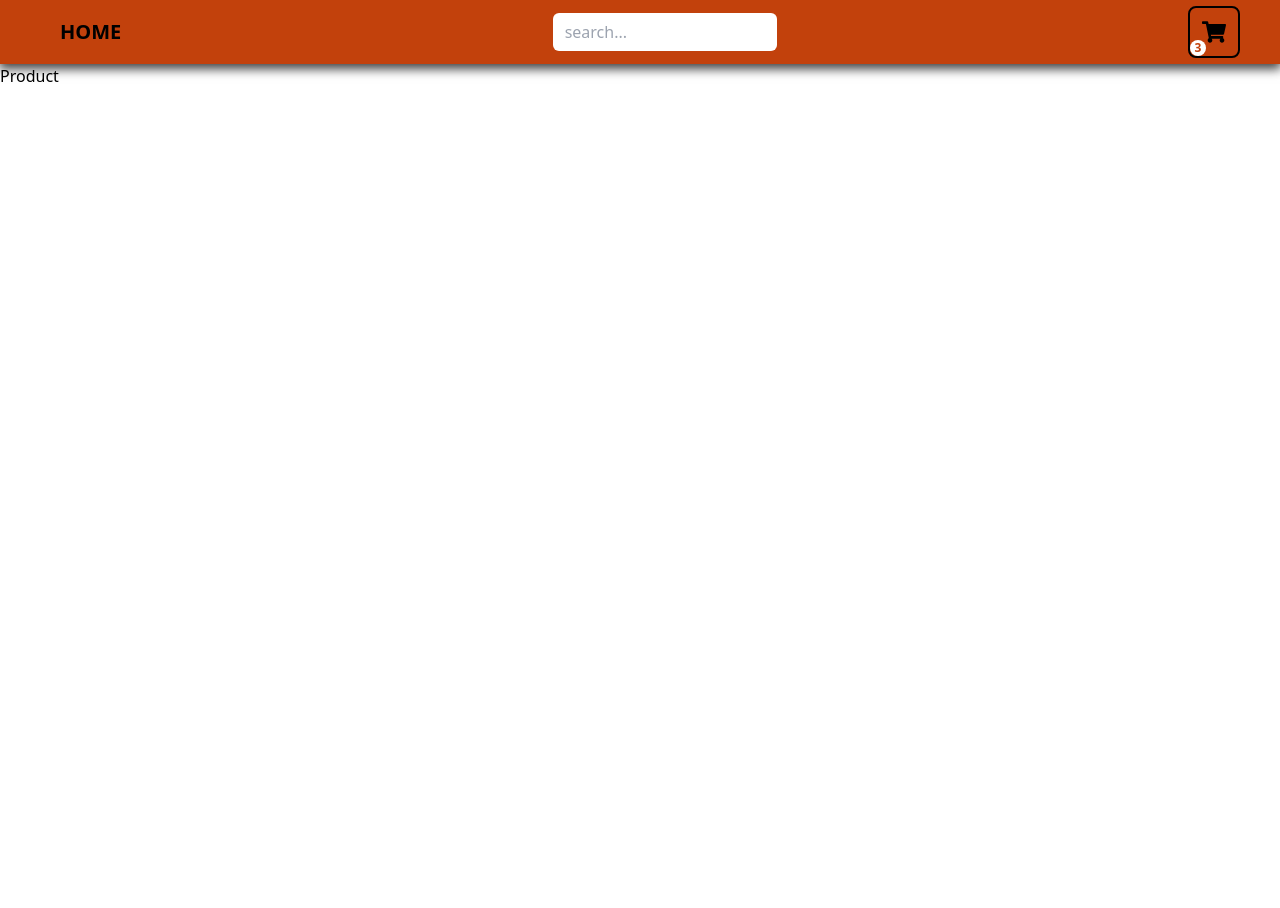
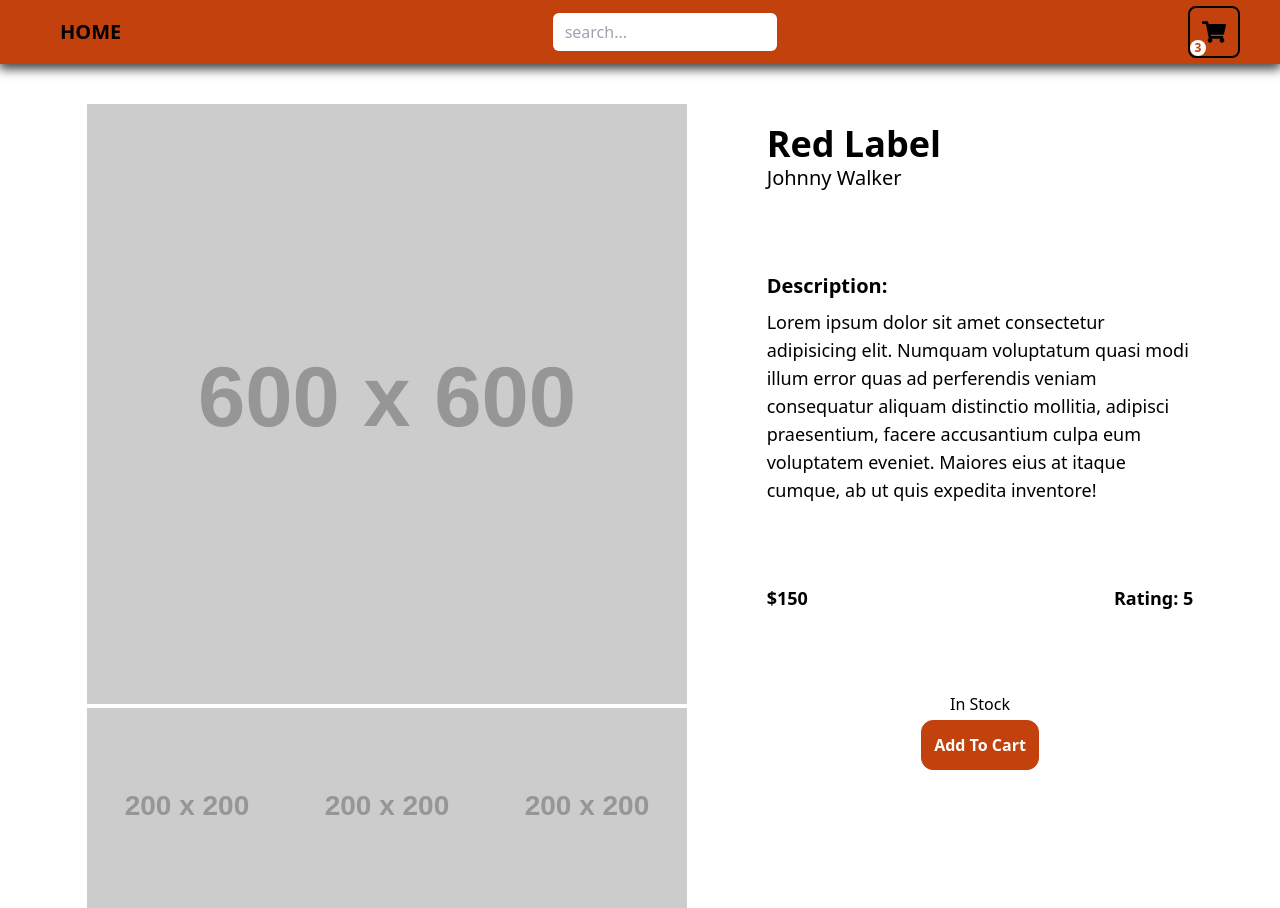
Before and after one commit to minzhoudu/mern-product-cart, a React (Vite) app in the folder frontend/: page /product/1 in a window 1280 px wide. Before the commit the page ends 800 px from the top, so only its background shows below. Built offline with nearby package versions, Linux system fonts and the light colour scheme.

Commit message:
[FE: feature] Pdp

```diff
--- /dev/null
+++ b/frontend/src/components/Image.tsx
@@ -0,0 +1,14 @@
+import { FC } from "react";
+
+interface ImageProps {
+    url: string;
+    alt: string;
+    width: number;
+    height: number;
+}
+
+const Image: FC<ImageProps> = ({ url, alt = "image", width, height }) => {
+    return <img className={`w-[${width}px] h-[${height}px]`} src={url} alt={alt} />;
+};
+
+export default Image;
--- a/frontend/src/components/ProductTile.tsx
+++ b/frontend/src/components/ProductTile.tsx
@@ -5,13 +5,16 @@
 
 const ProductTile: FC<ProductTileProps> = () => {
     return (
-        <NavLink to="/" className="max-w-72">
+        <NavLink to={`/product/${1}`} className="max-w-72">
             <img className="rounded-t-lg h-96" src="https://dummyimage.com/300x400/000/fff" alt="productImg" />
 
-            <div className="flex flex-col gap-6 border-l-2 border-r-2 border-b-2 rounded-b-lg">
-                <h1 className="text-xl">Title</h1>
+            <div className="flex flex-col gap-3 border-l-2 border-r-2 border-b-2 rounded-b-lg">
+                <div className="flex flex-row justify-between px-2 text-xl">
+                    <h2>Title</h2>
+                    <h2>$150</h2>
+                </div>
 
-                <p className="p-2 min-h-28 text-ellipsis line-clamp-4">
+                <p className=" min-h-28 p-2 text-ellipsis line-clamp-4">
                     Lorem ipsum dolor sit amet consectetur adipisicing elit. Iure voluptatem cum ratione voluptatum
                     excepturi officiis alias commodi. Ab, iure tempore?Lorem ipsum dolor sit amet consectetur
                     adipisicing elit. Iure voluptatem cum ratione voluptatum excepturi officiis alias commodi. Ab, iure
--- a/frontend/src/interfaces/product.ts
+++ b/frontend/src/interfaces/product.ts
@@ -3,6 +3,7 @@
     title: string;
     description?: string;
     price: number;
+    inventoryQuantity: number;
     discountPrice?: number;
     rating: number;
     stock: number;
--- /dev/null
+++ b/frontend/src/pages/ProductDetails.tsx
@@ -0,0 +1,74 @@
+import { FC } from "react";
+import Image from "../components/Image";
+
+interface ProductDetailsProps {}
+
+const ProductDetails: FC<ProductDetailsProps> = () => {
+    return (
+        <div className="flex justify-center pt-10 gap-20">
+            <div className="flex flex-col gap-1">
+                <Image url="https://dummyimage.com/600x600/000/fff" alt="productImage" width={600} height={600} />
+
+                <div className="flex">
+                    <button className="hover:opacity-90">
+                        <Image
+                            url="https://dummyimage.com/200x200/000/fff"
+                            alt="productImage"
+                            width={200}
+                            height={200}
+                        />
+                    </button>
+                    <button className="hover:opacity-90">
+                        <Image
+                            url="https://dummyimage.com/200x200/000/fff"
+                            alt="productImage"
+                            width={200}
+                            height={200}
+                        />
+                    </button>
+                    <button className="hover:opacity-90">
+                        <Image
+                            url="https://dummyimage.com/200x200/000/fff"
+                            alt="productImage"
+                            width={200}
+                            height={200}
+                        />
+                    </button>
+                </div>
+            </div>
+
+            <div className="w-2/6 flex flex-col gap-20">
+                <div>
+                    <h2 className="text-4xl font-bold mt-5">Red Label</h2>
+                    <h3 className="text-xl">Johnny Walker</h3>
+                </div>
+
+                <div>
+                    <h2 className="text-xl font-bold mb-2">Description:</h2>
+                    <p className="text-lg">
+                        Lorem ipsum dolor sit amet consectetur adipisicing elit. Numquam voluptatum quasi modi illum
+                        error quas ad perferendis veniam consequatur aliquam distinctio mollitia, adipisci praesentium,
+                        facere accusantium culpa eum voluptatem eveniet. Maiores eius at itaque cumque, ab ut quis
+                        expedita inventore!
+                    </p>
+                </div>
+
+                <div className="flex flex-row justify-between text-lg font-bold">
+                    <h3>$150</h3>
+                    <h3>Rating: 5</h3>
+                </div>
+
+                <div className="self-center">
+                    {/*TODO: check inventoryQuantity and show in stock or out of stock, also disable Add To Cart button */}
+                    <h2 className="text-center mb-1">In Stock</h2>
+
+                    <button className="p-3 bg-orange-700 border border-orange-700 text-white font-bold rounded-xl hover:bg-white hover:text-orange-700">
+                        Add To Cart
+                    </button>
+                </div>
+            </div>
+        </div>
+    );
+};
+
+export default ProductDetails;
--- a/frontend/src/router.tsx
+++ b/frontend/src/router.tsx
@@ -1,6 +1,7 @@
 import { createBrowserRouter } from "react-router-dom";
 import Navbar from "./components/RouterWrapper";
 import Home from "./pages/Home";
+import ProductDetails from "./pages/ProductDetails";
 
 const router = createBrowserRouter([
     {
@@ -13,7 +14,7 @@
             },
             {
                 path: "product/:id",
-                element: <div>Product</div>,
+                element: <ProductDetails />,
             },
             {
                 path: "cart",
```
Also changed, not shown: 1 other file (tests, documents, lock files or other folders).
